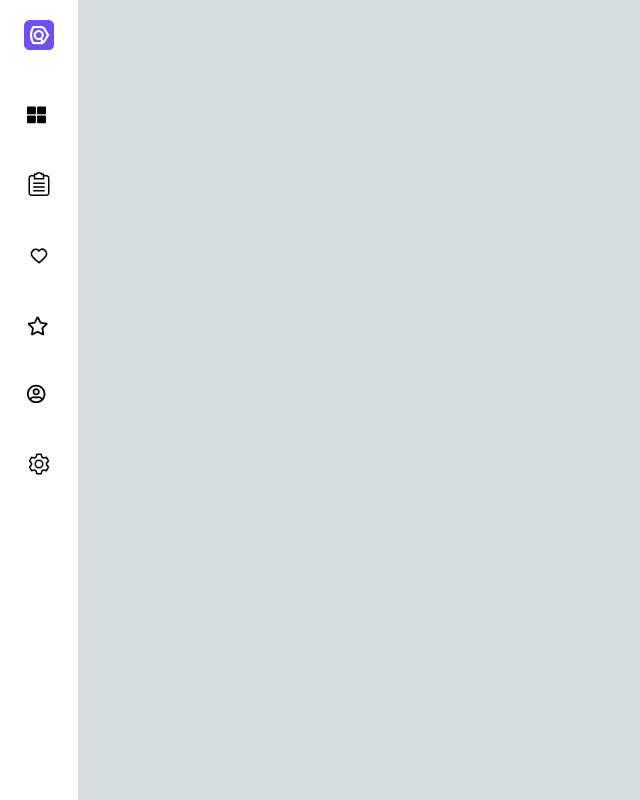
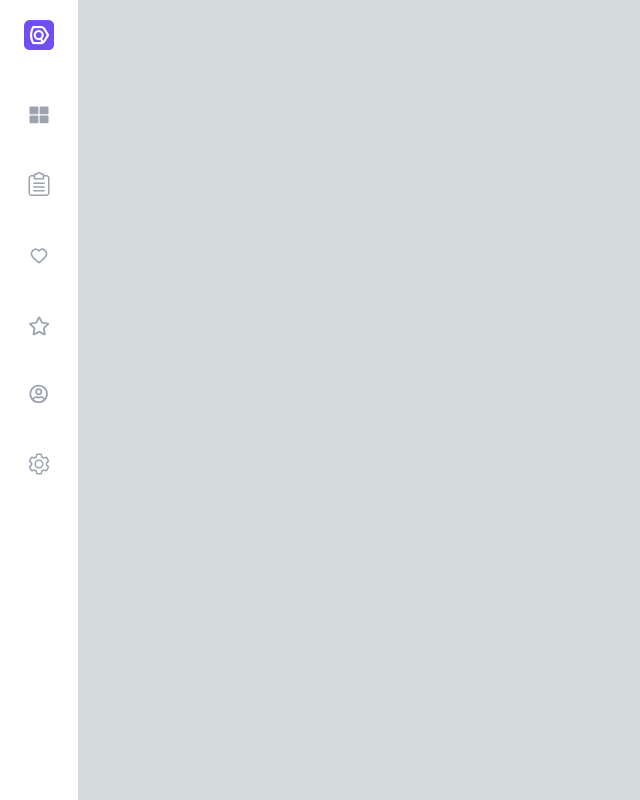
Before and after one commit to SajanThapa22/NFT-website, a React (Vite) app: page / in a window 1280 px wide. Shown: the whole page, without its empty margins (0-640 px from the left). Built offline with nearby package versions, Linux system fonts and the light colour scheme.

Commit message:
icons fixing

```diff
--- a/src/App.tsx
+++ b/src/App.tsx
@@ -5,6 +5,7 @@ function App() {
   return (
     <div className="bg-bg-clr h-dvh relative">
       <NavBar />
+      <p>fasdlfasd</p>
     </div>
   );
 }
--- /dev/null
+++ b/src/components/Icon.tsx
@@ -0,0 +1,10 @@
+import { ReactNode } from "react";
+
+interface Props {
+  children: ReactNode;
+}
+const Icon = ({ children }: Props) => {
+  return <div className="w-6 aspect-square">{children}</div>;
+};
+
+export default Icon;
--- a/src/sections/NavBar.tsx
+++ b/src/sections/NavBar.tsx
@@ -7,22 +7,30 @@ import Setting from "../assets/svgs/setting.svg?react";
 import Signout from "../assets/svgs/setting.svg?react";
 
 import logo from "../assets/images/Logo.png";
+import Icon from "../components/Icon";
+
+const icons = [
+  { id: 1, icon: Dashboard },
+  { id: 2, icon: Bid },
+  { id: 3, icon: Heart },
+  { id: 4, icon: Collection },
+  { id: 5, icon: Profile },
+  { id: 6, icon: Setting },
+];
 
 const NavBar = () => {
   return (
-    <div className="flex flex-col gap-14 w-fit items-center bg-bg-comp h-dvh px-6 py-5">
+    <div className="flex flex-col fixed left-0 gap-14 w-fit items-center bg-bg-comp h-dvh px-6 py-5">
       <div>
         <img src={logo} alt="logo" />
       </div>
-      <div className="flex flex-col justify-evenly w-fit gap-12">
-        <Dashboard className="hover:text-purple-700" />
-
-        <Bid className="hover:text-purple-700" />
-        <Heart className="hover:text-purple-700" />
-
-        <Collection className="hover:text-purple-700" />
-        <Profile className="hover:text-purple-700" />
-        <Setting className="hover:text-purple-700" />
+      <div className="flex flex-col items-center w-fit gap-12">
+        {icons.map((i) => (
+          <i.icon
+            key={i.id}
+            className="text-gray-400 hover:text-purple-600 w-6 aspect-square"
+          />
+        ))}
       </div>
     </div>
   );
```
